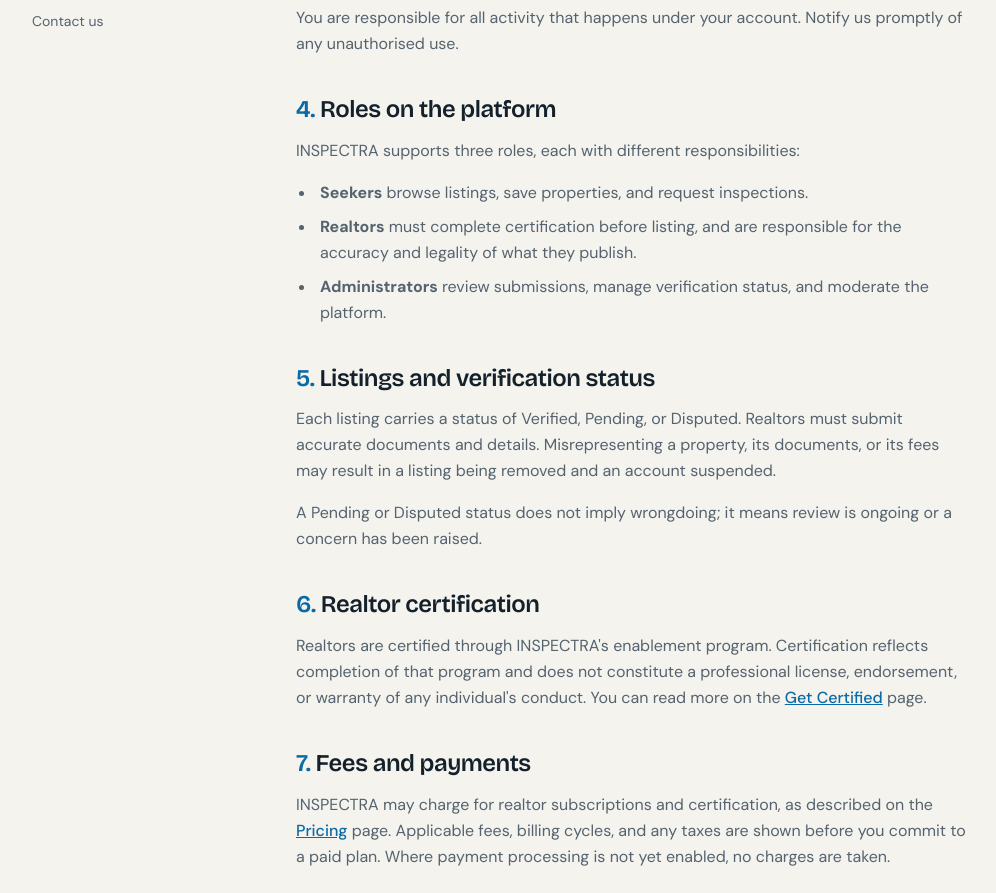
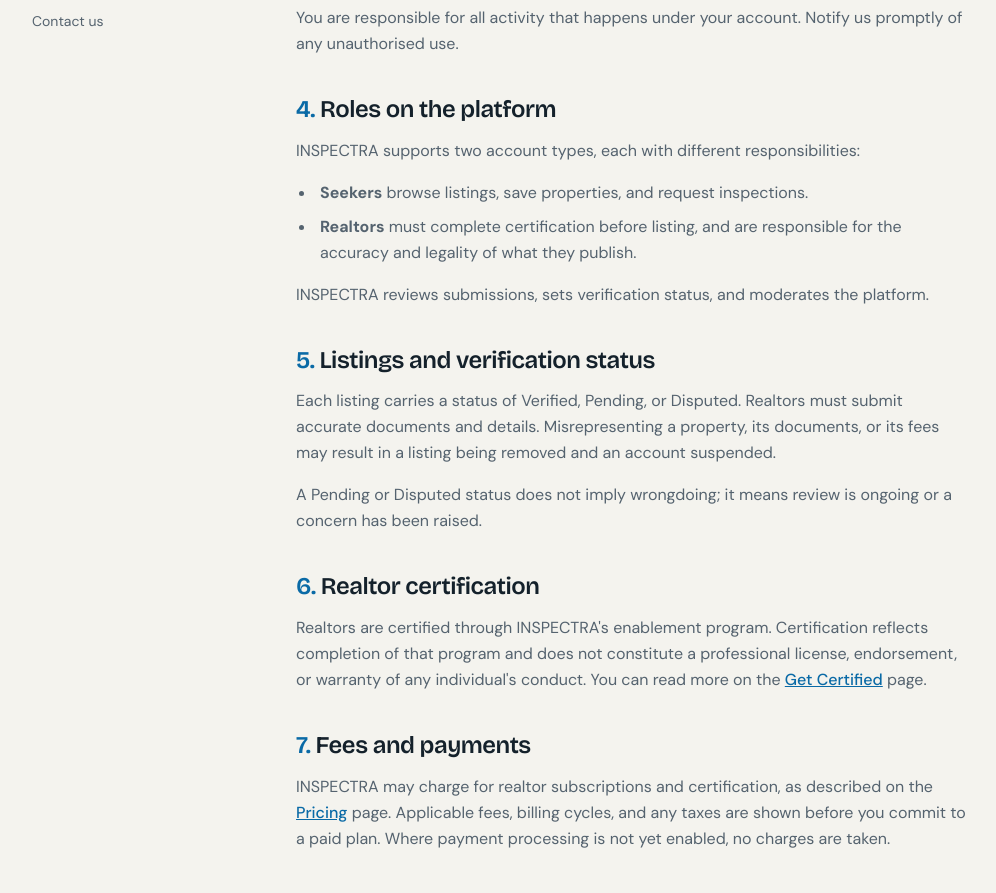
Before and after one commit to Inspectra-Web/inspectra-client-beta, a React (Vite) app: page /terms in a window 1280 px wide. Shown: the part 920-1813 px from the top of the page, without its empty margins (76-1072 px from the left). Built offline with nearby package versions, Linux system fonts and the light colour scheme; no server answers.

Commit message:
Drop Administrator from the public roles in the Terms
Admin is not an account anyone signs up for, so the roles list now names
the two account types and attributes review and moderation to INSPECTRA
itself.

```diff
--- a/src/pages/Terms.tsx
+++ b/src/pages/Terms.tsx
@@ -55,7 +55,7 @@
     heading: "Roles on the platform",
     body: (
       <>
-        <p>INSPECTRA supports three roles, each with different responsibilities:</p>
+        <p>INSPECTRA supports two account types, each with different responsibilities:</p>
         <ul>
           <li>
             <strong>Seekers</strong> browse listings, save properties, and request
@@ -65,11 +65,11 @@
             <strong>Realtors</strong> must complete certification before listing, and are
             responsible for the accuracy and legality of what they publish.
           </li>
-          <li>
-            <strong>Administrators</strong> review submissions, manage verification status,
-            and moderate the platform.
-          </li>
         </ul>
+        <p>
+          INSPECTRA reviews submissions, sets verification status, and moderates the
+          platform.
+        </p>
       </>
     ),
   },
```
